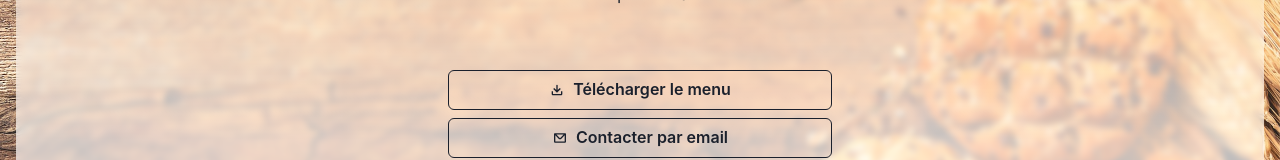
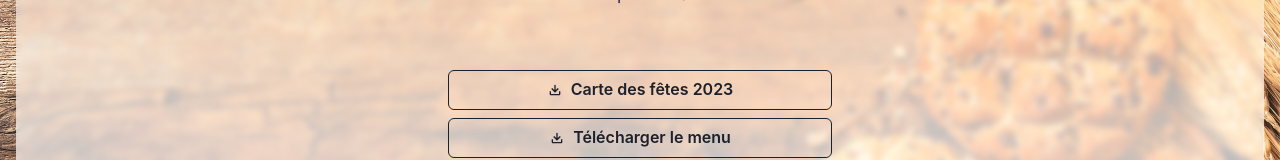
Before and after one commit to SetiZ/les-miches-a-micha, a Next.js app: page /socials in a window 1280 px wide. Shown: the part 174-334 px from the top of the page. Built offline with nearby package versions, Linux system fonts and the light colour scheme.

Commit message:
Update socials.tsx
Bouton carte fêtes 2023

```diff
--- a/pages/socials.tsx
+++ b/pages/socials.tsx
@@ -16,6 +16,11 @@
         <Text fontSize='2xl' textAlign={'center'}>Micro-fournil artisanal</Text>
         <Text textAlign={'center'}>N’allez plus à la boulangerie<br />c’est elle qui vient à vous !</Text>
         <VStack align={'center'} paddingTop={16}>
+          <SocialButton
+            text={'Carte des fêtes 2023'}
+            link={'carte_fetes_2023.pdf'}
+            icon={<CgSoftwareDownload />}
+            options={{download: true}} />
           <SocialButton
             text={'Télécharger le menu'}
             link={'les-miches-a-micha.pdf'}
```
